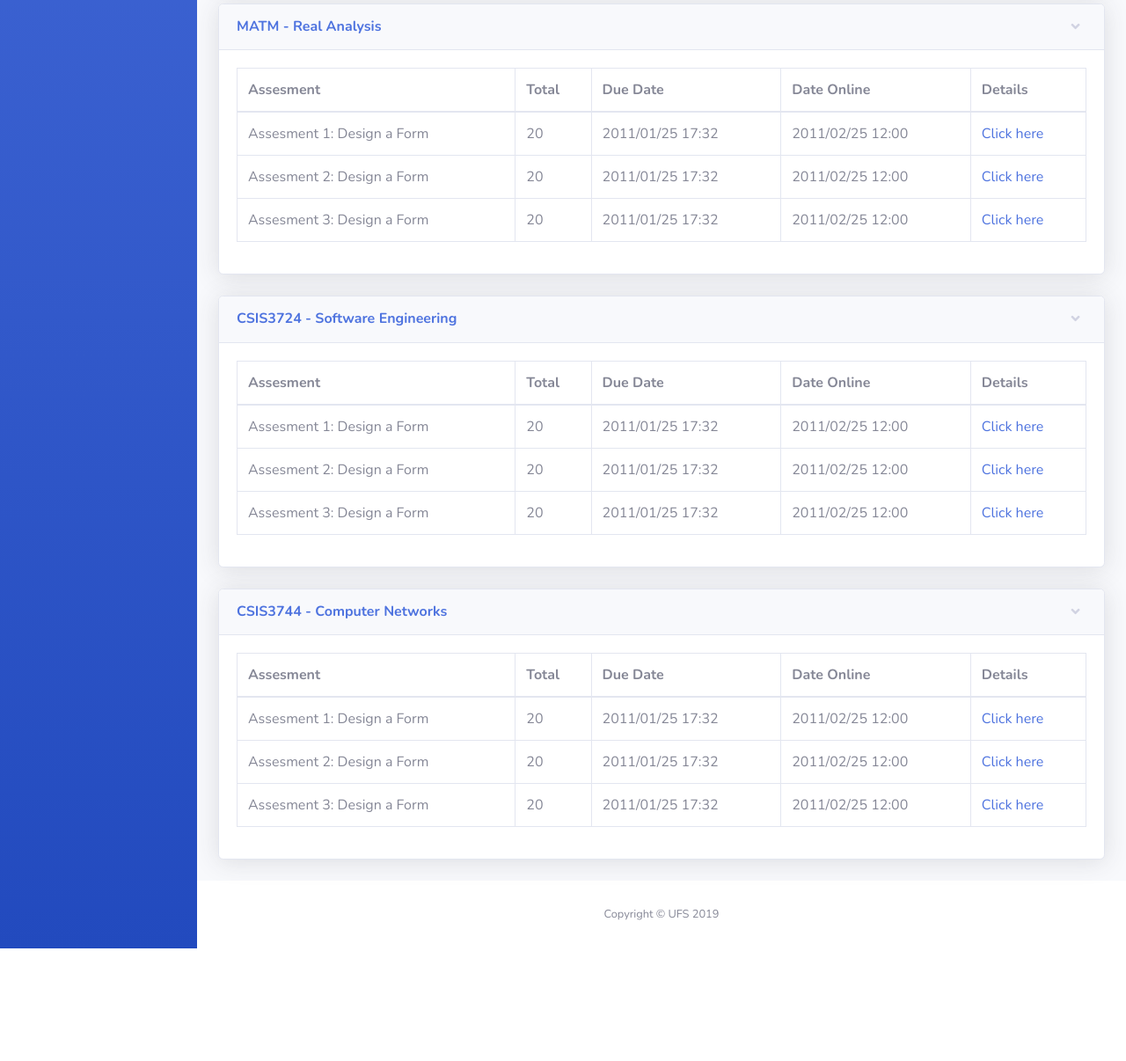
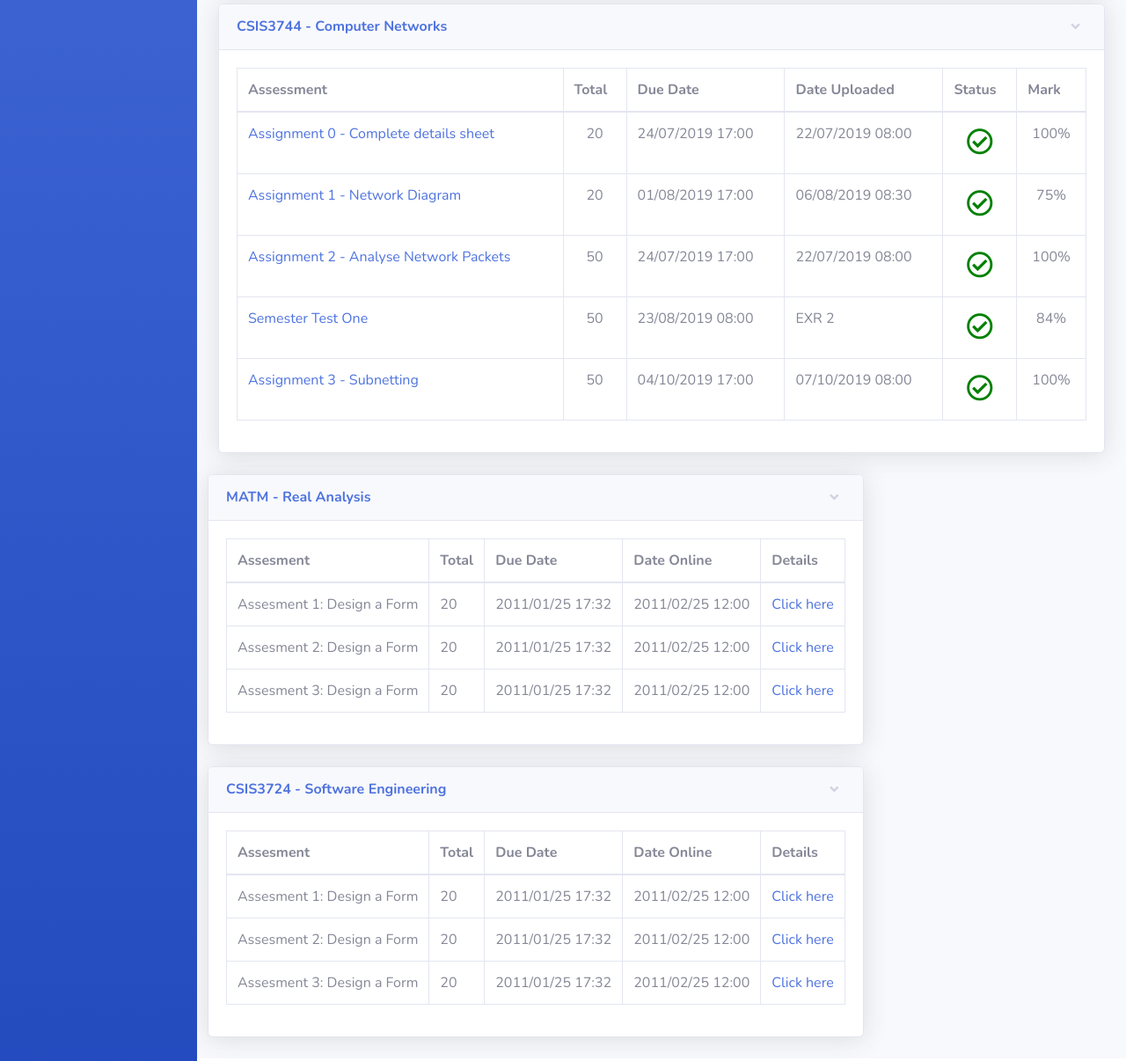
Before and after one commit to WrightKD/ProjectSE, a website with bundled scripts: page assesments.html in a window 1280 px wide. Shown: the part 1115-2321 px from the top of the page at 88% size. Before the commit the page ends 2193 px from the top, so only its background shows below. Built offline with nearby package versions, Linux system fonts and the light colour scheme.

Commit message:
add new developed

```diff
--- a/assesments.html
+++ b/assesments.html
@@ -450,6 +450,83 @@
 
               <div class="row">
 
+                <div class="col-lg-12">
+                        <div class="card shadow mb-4">
+                                <!-- Card Header - Accordion -->
+                                <a href="#collapseCardExample1" class="d-block card-header py-3" data-toggle="collapse" role="button" aria-expanded="true" aria-controls="collapseCardExample">
+                                  <h6 class="m-0 font-weight-bold text-primary">CSIS3744 - Computer Networks</h6>
+                                </a>
+                                <!-- Card Content - Collapse -->
+                                <div class="collapse show" id="collapseCardExample1">
+                                  <div class="card-body">
+                                        <div class="table-responsive">
+                                                <table class="table table-bordered" id="dataTable" width="100%" cellspacing="0">
+                                                  <thead>
+                                                    <tr>
+                                                      <tr>
+                                                        <th>Assessment</th>
+                                                        <th>Total</th>
+                                                        <th>Due Date</th>
+                                                        <th>Date Uploaded</th>
+                                                        <th>Status</th>
+                                                        <th>Mark</th>
+                                                      </tr>
+                                                    </tr>
+                                                  </thead>
+                                                  <tr>
+                                                    <td><a  href="#" > Assignment 0 - Complete details sheet</a></td>
+                                                    <td align="center">20</td>
+                                                    <td>24/07/2019 17:00</td>
+                                                    <td>22/07/2019 08:00</td>
+                                                    <td align="center" style="color:green;font-size:30px;"><i class="far fa-check-circle"></i></td>
+                                                    <td align="center">100%</td>
+                                                </tr>
+                                                <tr>
+                                                  <td><a  href="https://drive.google.com/file/d/1Agj8-cnUKGwvNxvAUldTESbOBiceafv0/view?usp=sharing" > Assignment 1 - Network Diagram </a></td>
+                                                  <td align="center">20</td>
+                                                  <td>01/08/2019 17:00</td>
+                                                  <td>06/08/2019 08:30</td>
+                                                  <td align="center" style="color:green;font-size:30px;"><i class="far fa-check-circle"></i></td>
+                                                  <td align="center">75%</td>
+                                              </tr>
+                                              <tr>
+                                                <td><a  href="https://drive.google.com/open?id=1tPtNdqUqCti7TszdVyLKEy6M05CJPZCO" > Assignment 2 -  Analyse Network Packets </a></td>
+                                                <td align="center">50</td>
+                                                <td>24/07/2019 17:00</td>
+                                                <td>22/07/2019 08:00</td>
+                                                <td align="center" style="color:green;font-size:30px;"><i class="far fa-check-circle"></i></td>
+                                                <td align="center">100%</td>
+                                            </tr>
+
+                                            <tr>
+                                              <td><a  href="#" > Semester Test One </a></td>
+                                              <td align="center">50</td>
+                                              <td>23/08/2019 08:00</td>
+                                              <td>EXR 2</td>
+                                              <td align="center" style="color:green;font-size:30px;"><i class="far fa-check-circle"></i></td>
+                                              <td align="center">84%</td>
+                                          </tr>
+
+                                            <tr id="add">
+                                              <td><a  href="https://drive.google.com/open?id=1tPtNdqUqCti7TszdVyLKEy6M05CJPZCO" > Assignment 3 -  Subnetting </a></td>
+                                              <td align="center">50</td>
+                                              <td>04/10/2019 17:00</td>
+                                              <td>07/10/2019 08:00</td>
+                                              <td align="center" style="color:green;font-size:30px;"><i class="far fa-check-circle"></i></td>
+                                              <td align="center">100%</td>
+                                          </tr>
+                                                  </tbody>
+                                                </table>
+                                              </div>
+                                  </div>
+                                </div>
+                              </div>
+
+
+                </div>
+
+              <div class="row">
+
                     <div class="col-lg-12">
                             <div class="card shadow mb-4">
                                     <!-- Card Header - Accordion -->
@@ -560,62 +637,7 @@
                   </div>
 
             </div>
-            <div class="row">
 
-                <div class="col-lg-12">
-                        <div class="card shadow mb-4">
-                                <!-- Card Header - Accordion -->
-                                <a href="#collapseCardExample4" class="d-block card-header py-3" data-toggle="collapse" role="button" aria-expanded="true" aria-controls="collapseCardExample">
-                                  <h6 class="m-0 font-weight-bold text-primary">CSIS3744 - Computer Networks</h6>
-                                </a>
-                                <!-- Card Content - Collapse -->
-                                <div class="collapse show" id="collapseCardExample4">
-                                  <div class="card-body">
-                                        <div class="table-responsive">
-                                                <table class="table table-bordered" id="dataTable" width="100%" cellspacing="0">
-                                                  <thead>
-                                                    <tr>
-                                                      <th>Assesment</th>
-                                                      <th>Total</th>
-                                                      <th>Due Date</th>
-                                                      <th>Date Online</th>
-                                                      <th>Details</th>
-
-
-                                                    </tr>
-                                                  </thead>
-                                                    <tr>
-                                                        <td>Assesment 1: Design a Form</td>
-                                                        <td>20</td>
-                                                        <td>2011/01/25 17:32</td>
-                                                        <td>2011/02/25 12:00</td>
-                                                        <td><a  href="#" > Click here </a></td>
-                                                    </tr>
-                                                    <tr>
-                                                            <td>Assesment 2: Design a Form</td>
-                                                            <td>20</td>
-                                                            <td>2011/01/25 17:32</td>
-                                                            <td>2011/02/25 12:00</td>
-                                                            <td><a  href="#" > Click here </a></td>
-                                                    </tr>
-                                                    <tr>
-                                                            <td>Assesment 3: Design a Form</td>
-                                                            <td>20</td>
-                                                            <td>2011/01/25 17:32</td>
-                                                            <td>2011/02/25 12:00</td>
-                                                            <td><a  href="#" > Click here </a></td>
-                                                    </tr>
-                                                  </tbody>
-                                                </table>
-                                              </div>
-                                  </div>
-                                </div>
-                              </div>
-
-
-                </div>
-
-          </div>
 
         </div>
         <!-- /.container-fluid -->
```
